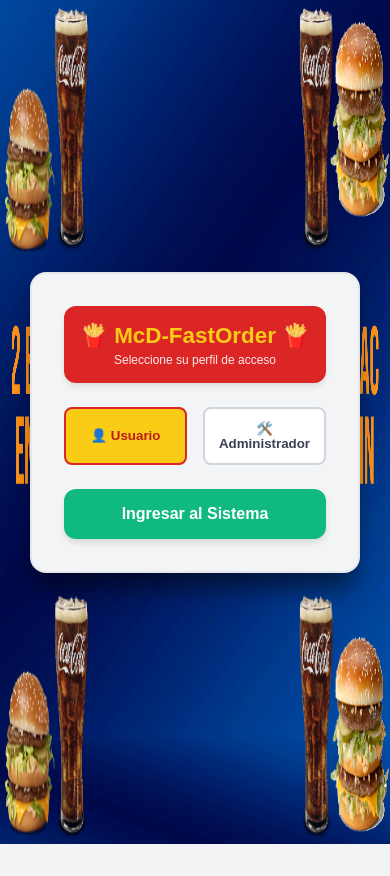
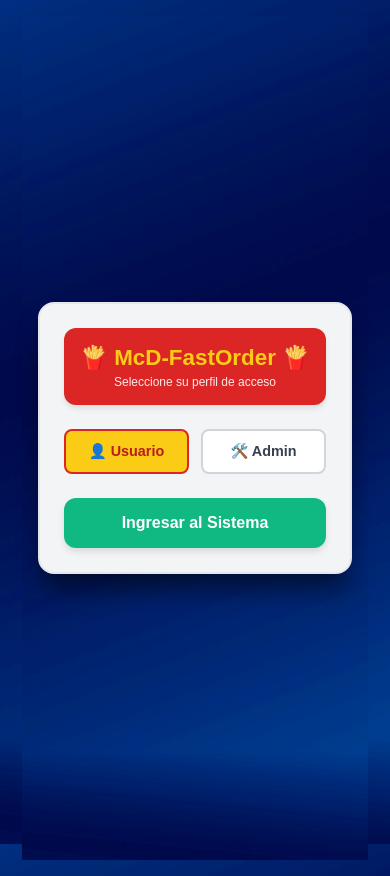
Before and after one commit to Felipee3001/mcd_fastorder, a Django app: page / in a window 390 px wide. Before the commit the page ends 844 px from the top, so only its background shows below. Run offline with Django 5.2, Linux system fonts and the light colour scheme.

Commit message:
Añadido de QR y optimizar vistas responsivas y corregir escalabilidad del fondo de pantalla

```diff
--- a/mcd_v1/templates/index.html
+++ b/mcd_v1/templates/index.html
@@ -10,8 +10,8 @@
             margin: 0;
             padding: 0;
             min-height: 100vh;
-            background-image: url('/static/fondo_mcd_fastorder.jpg'); /* 🌟 Ruta estática nativa */
-            background-size: 100% 100%;
+            background-image: url('/static/fondo_mcd_fastorder.jpg');
+            background-size: cover; /* 🌟 Cambiado de 100% 100% a cover para escalado inteligente */
             background-position: center center;
             background-repeat: no-repeat;
             background-attachment: fixed;
--- a/mcd_v1/templates/login.html
+++ b/mcd_v1/templates/login.html
@@ -11,7 +11,7 @@
             padding: 0;
             min-height: 100vh;
             background-image: url('/static/fondo_mcd_fastorder.jpg');
-            background-size: 100% 100%;
+            background-size: cover; /* 🌟 Ajuste responsivo para el fondo */
             background-position: center center;
             background-repeat: no-repeat;
             background-attachment: fixed;
@@ -19,13 +19,15 @@
             display: flex;
             justify-content: center;
             align-items: center;
+            box-sizing: border-box;
+            padding: 1rem;
         }
 
         .contenedor-login {
             width: 100%;
-            max-width: 24rem;
+            max-width: 24rem; /* No se estira más de esto en monitores */
             background-color: #f3f4f6;
-            padding: 2rem;
+            padding: 1.5rem;
             border-radius: 1rem;
             box-shadow: 0 20px 25px -5px rgba(0,0,0,0.5);
             border: 2px solid #e5e7eb;
@@ -46,7 +48,7 @@
 
         .selector-rol {
             display: flex;
-            gap: 1rem;
+            gap: 0.75rem;
             margin-bottom: 1.5rem;
         }
 
@@ -60,6 +62,11 @@
             color: #374151;
             cursor: pointer;
             transition: all 0.2s;
+            font-size: 0.9rem;
+            display: flex;
+            align-items: center;
+            justify-content: center;
+            gap: 0.25rem;
         }
 
         .btn-rol.activo {
@@ -115,6 +122,13 @@
             font-size: 0.9rem;
             display: none;
         }
+
+        /* 📱 RESPONSIVO: Ajustes finos para pantallas muy pequeñas (celulares antiguos) */
+        @media (max-width: 360px) {
+            .contenedor-login { padding: 1rem; }
+            h1 { font-size: 1.2rem; }
+            .btn-rol { font-size: 0.8rem; padding: 0.6rem 0.2rem; }
+        }
     </style>
 </head>
 <body>
@@ -127,7 +141,7 @@
 
         <div class="selector-rol">
             <button type="button" id="btn-usuario" class="btn-rol activo" onclick="seleccionarRol('usuario')">👤 Usuario</button>
-            <button type="button" id="btn-admin" class="btn-rol" onclick="seleccionarRol('admin')">🛠️ Administrador</button>
+            <button type="button" id="btn-admin" class="btn-rol" onclick="seleccionarRol('admin')">🛠️ Admin</button>
         </div>
 
         <form id="formLogin" onsubmit="procesarLogin(event)">
@@ -150,10 +164,8 @@
 
     <script>
         let rolSeleccionado = 'usuario';
-
-        // Credenciales asignadas para el Administrador
-        const ADMIN_USER = 'felipenuñez';
-        const ADMIN_PASS = 'inacapfelipe';
+        const ADMIN_USER = 'admin_cocina';
+        const ADMIN_PASS = 'mcd1234';
 
         function seleccionarRol(rol) {
             rolSeleccionado = rol;
@@ -189,7 +201,6 @@
             if (rolSeleccionado === 'usuario') {
                 mostrarAlerta('Accediendo como cliente...');
                 setTimeout(() => {
-                    // Redirige al menú del cliente 1 usando tu url estructurada: 'cliente/<int:id_cliente>/'
                     window.location.href = '/cliente/1/';
                 }, 800);
             } else {
@@ -199,7 +210,6 @@
                 if (userForm === ADMIN_USER && passForm === ADMIN_PASS) {
                     mostrarAlerta('Credenciales válidas. Abriendo Monitor de Cocina...');
                     setTimeout(() => {
-                        // Redirige a tu monitor usando tu url estructurada: 'cocina/'
                         window.location.href = '/cocina/';
                     }, 800);
                 } else {
```
Also changed, not shown: generar_qr.py (+21 -28 lines), mcd_v1/static/mcd_express_qr.png (deleted), mcd_v1/static/qr_mcd_fastorder.png (added), qr_mcd_fastorder.png (deleted).
